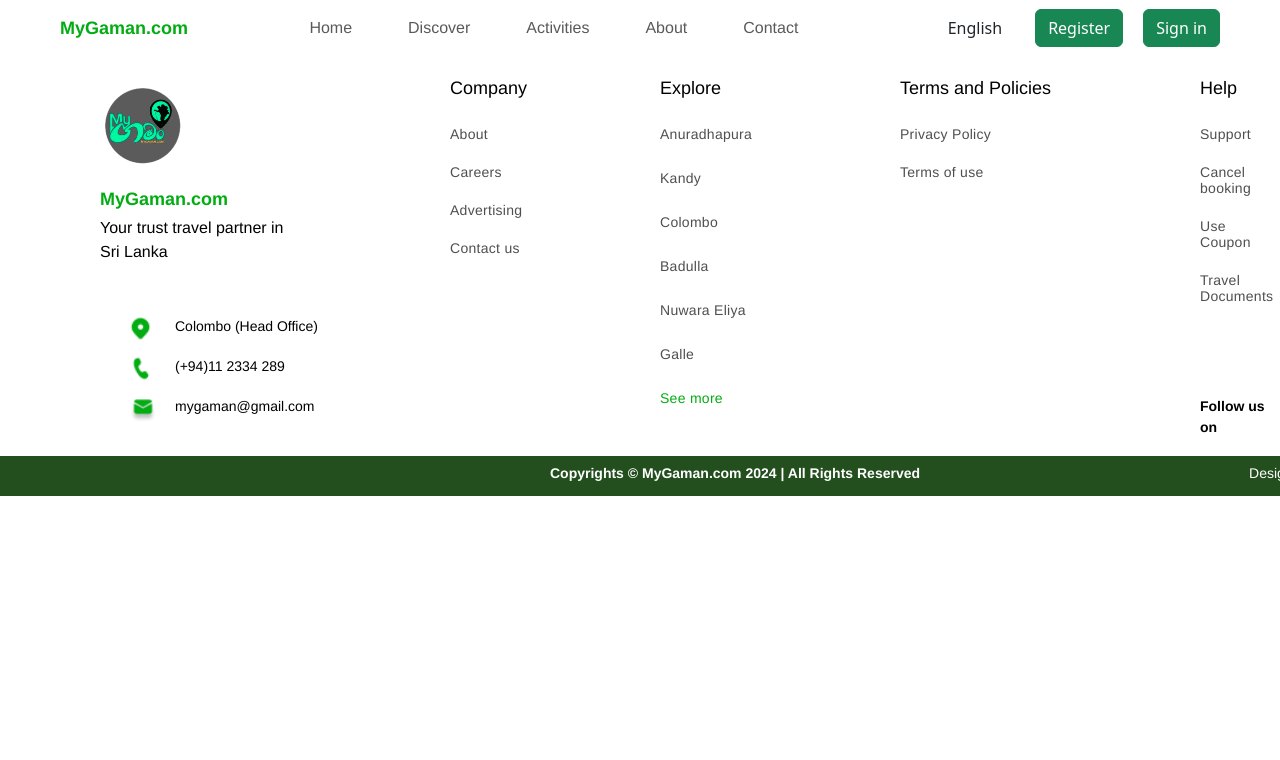
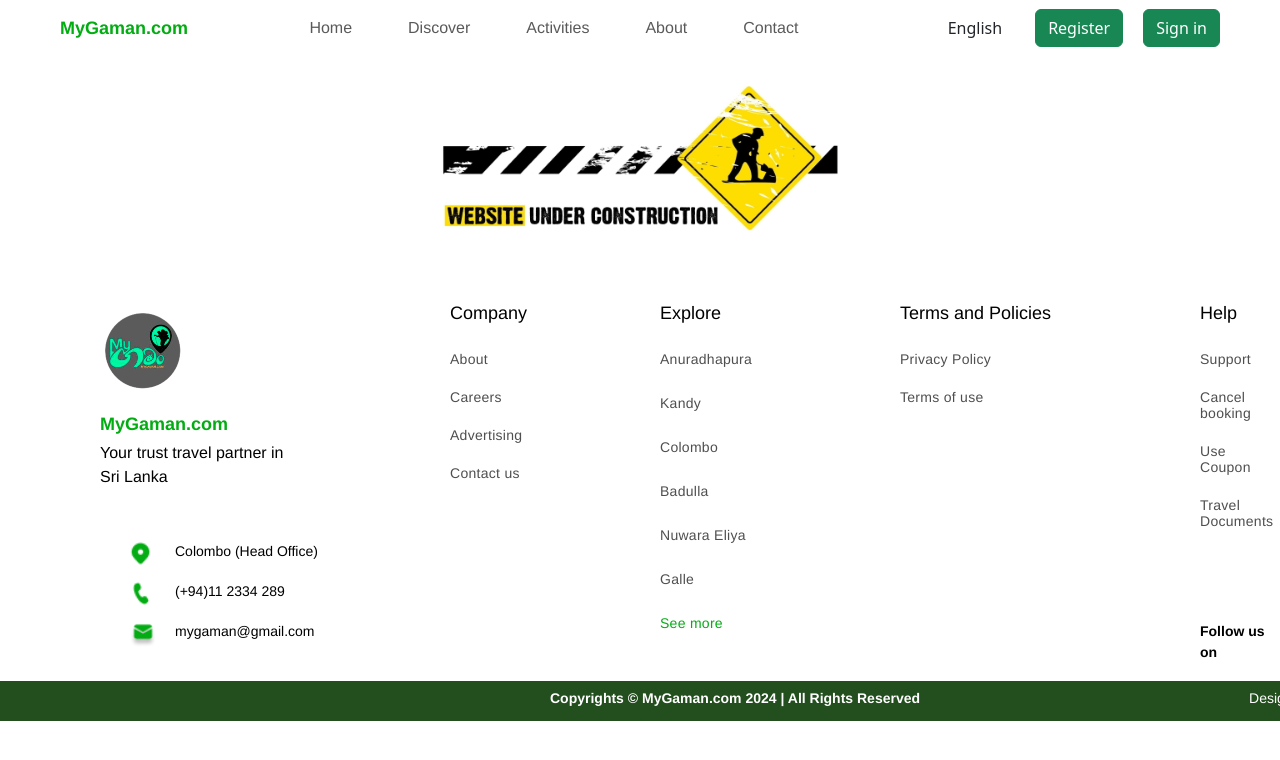
Before and after one commit to tharusha1004/MyGaman-Web, a React (Create React App) app in the folder frontend/: page /careers in a window 1280 px wide. Shown: the top 760 px of the page. Built offline with nearby package versions, Linux system fonts and the light colour scheme; a web font is replaced by a local one.

Commit message:
add career page and add construction image

```diff
--- a/frontend/src/pages/Career.jsx
+++ b/frontend/src/pages/Career.jsx
@@ -1,9 +1,12 @@
 import React from 'react'
+import '../styles/Career.css'
+
+import bg_img from '../assets/images/pages_images/Construction_Bg.jpg'
 
 const Career = () => {
     return (
         <div className="career-container">
-
+            <img className='image-style' src={bg_img} alt='' />
         </div>
     )
 }
--- /dev/null
+++ b/frontend/src/styles/Career.css
@@ -0,0 +1,15 @@
+/* In your style sheet or within a <style> tag */
+
+.career-container{
+    text-align: center;
+}
+
+.image-style {
+    width: 100%;
+    max-width: 400px;
+    height: auto;
+    display: block;
+    margin-left: auto;
+    margin-right: auto;
+    border-radius: 5px;
+}
```
Also changed, not shown: frontend/src/assets/images/pages_images/Construction_Bg.jpg (added).
